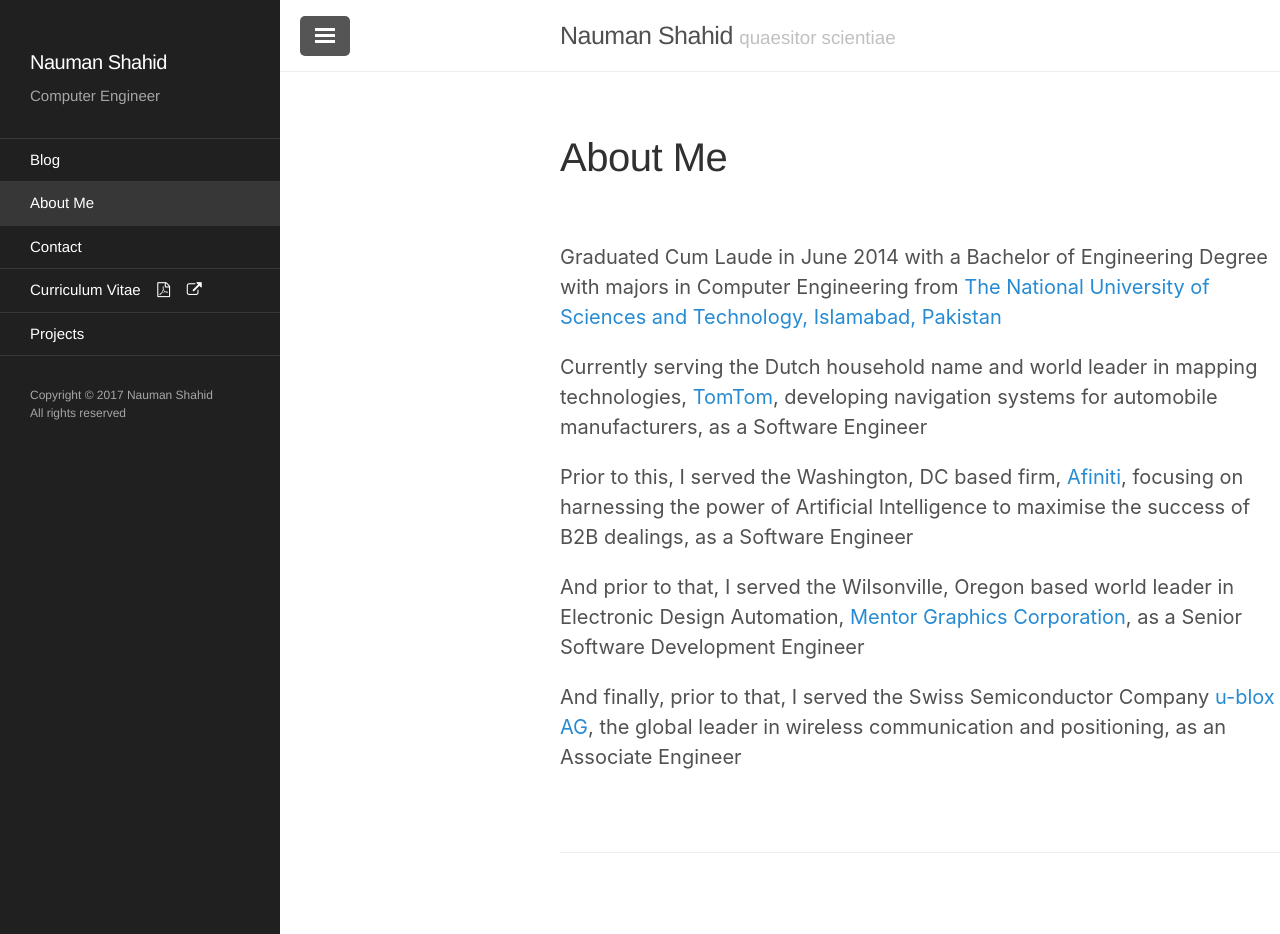
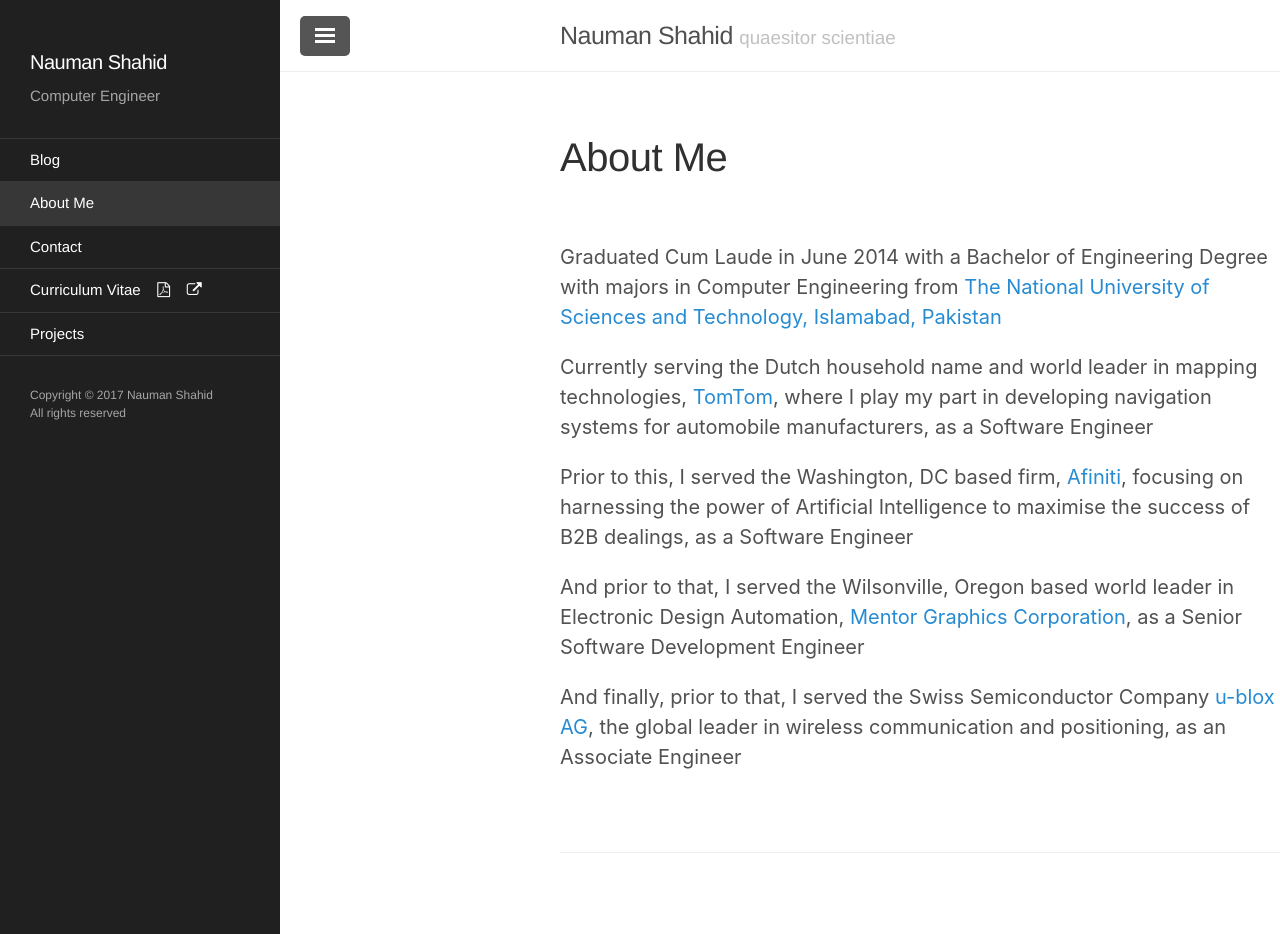
Before and after one commit to NaumanShahid/naumanshahid.github.io, a Jekyll site: the page built from about me.md, in a window 1280 px wide and 934 px high. Built offline with Jekyll 4.4.1, drawn with Linux system fonts in a browser that asks for light colours; some web fonts are replaced.

Commit message:
- correction in text content

```diff
--- a/about me.md
+++ b/about me.md
@@ -5,7 +5,7 @@
 <br>
 
 <p>Graduated Cum Laude in June 2014 with a Bachelor of Engineering Degree with majors in Computer Engineering from <a href="http://www.nust.edu.pk/" target="_blank"  style="text-decoration:none;">The National University of Sciences and Technology, Islamabad, Pakistan</a><br>
-<p>Currently serving the Dutch household name and world leader in mapping technologies, <a href="https://www.tomtom.com/" target="_blank" style="text-decoration:none;">TomTom</a>, developing navigation systems for automobile manufacturers, as a Software Engineer<br>
+<p>Currently serving the Dutch household name and world leader in mapping technologies, <a href="https://www.tomtom.com/" target="_blank" style="text-decoration:none;">TomTom</a>, where I play my part in developing navigation systems for automobile manufacturers, as a Software Engineer<br>
 <p>Prior to this, I served the Washington, DC based firm, <a href="https://www.afiniti.com/" target="_blank" style="text-decoration:none;">Afiniti</a>, focusing on harnessing the power of Artificial Intelligence to maximise the success of B2B dealings, as a Software Engineer<br>
 <p>And prior to that, I served the Wilsonville, Oregon based world leader in Electronic Design Automation, <a href="https://www.mentor.com/" target="_blank" style="text-decoration:none;">Mentor Graphics Corporation</a>, as a Senior Software Development Engineer<br>
 <p>And finally, prior to that, I served the Swiss Semiconductor Company <a href="https://www.u-blox.com/" target="_blank" style="text-decoration:none;">u-blox AG</a>, the global leader in wireless communication and positioning, as an Associate Engineer<br></p>
```
